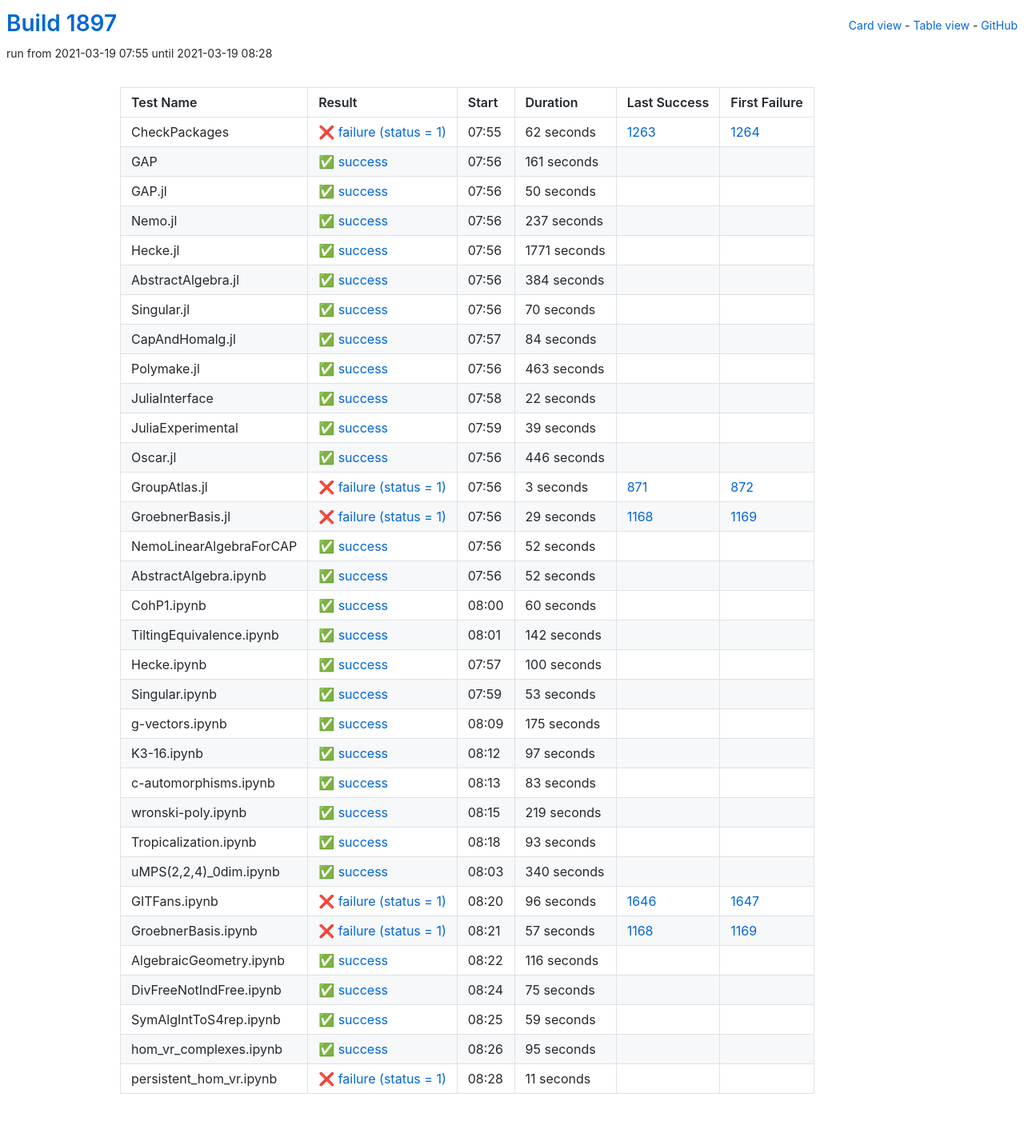
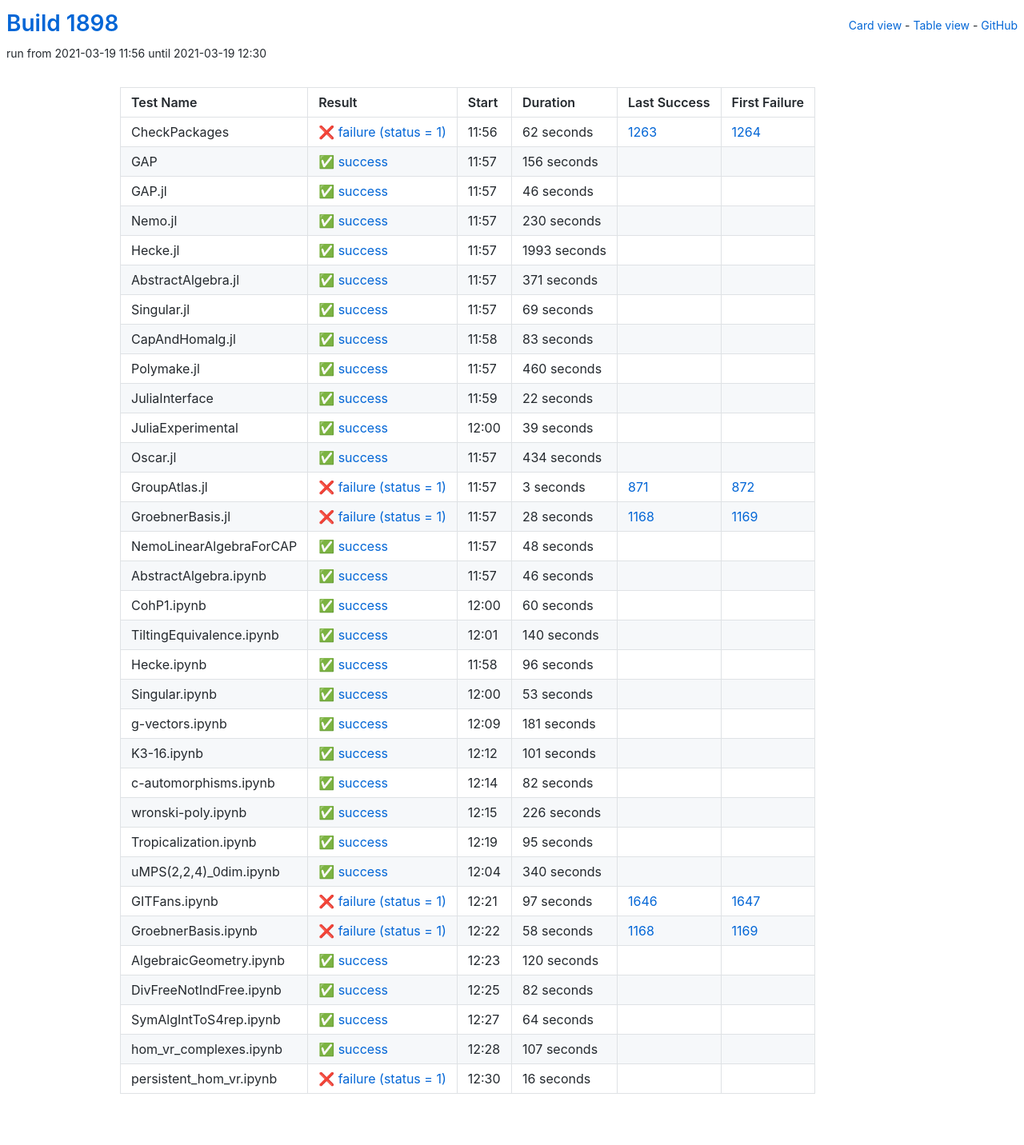
Before and after one commit to oscar-system/oscar-ci-status-stable, a Jekyll site: the page built from table.html, in a window 1280 px wide. Shown: the whole page at 80% size. Built offline with Jekyll 4.4.1, drawn with Linux system fonts in a browser that asks for light colours.

Commit message:
Build #1898

```diff
--- a/_data/ci.yml
+++ b/_data/ci.yml
@@ -1,6 +1,6 @@
 ---
-build: 1897
-build_url: https://oscarci.mathematik.uni-kl.de/job/oscar-stable/1897/
+build: 1898
+build_url: https://oscarci.mathematik.uni-kl.de/job/oscar-stable/1898/
 job: oscar-stable
 organization: oscar-system
 repo: oscar-ci-status-stable
@@ -8,8 +8,8 @@ repourl: https://github.com/oscar-system/oscar-ci-status-stable
 tests:
 - name: CheckPackages
   id: checkpackages
-  log: https://oscarci.mathematik.uni-kl.de/job/oscar-stable/1897/artifact/logs/build-1897/CheckPackages.log
-  start: 2021-03-19 07:55
+  log: https://oscarci.mathematik.uni-kl.de/job/oscar-stable/1898/artifact/logs/build-1898/CheckPackages.log
+  start: 2021-03-19 11:56
   success: false
   exitcode: 1
   status: failure
@@ -20,104 +20,104 @@ tests:
   first_failure_url: https://oscarci.mathematik.uni-kl.de/job/oscar-stable/1264/
 - name: GAP
   id: gap
-  log: https://oscarci.mathematik.uni-kl.de/job/oscar-stable/1897/artifact/logs/build-1897/GAP.log
-  start: 2021-03-19 07:56
+  log: https://oscarci.mathematik.uni-kl.de/job/oscar-stable/1898/artifact/logs/build-1898/GAP.log
+  start: 2021-03-19 11:57
   success: true
   exitcode: 0
   status: success
-  duration: 161
+  duration: 156
   last_success: false
   last_success_url:
   first_failure: false
   first_failure_url:
 - name: GAP.jl
   id: gap-jl
-  log: https://oscarci.mathematik.uni-kl.de/job/oscar-stable/1897/artifact/logs/build-1897/GAP.jl.log
-  start: 2021-03-19 07:56
+  log: https://oscarci.mathematik.uni-kl.de/job/oscar-stable/1898/artifact/logs/build-1898/GAP.jl.log
+  start: 2021-03-19 11:57
   success: true
   exitcode: 0
   status: success
-  duration: 50
+  duration: 46
   last_success: false
   last_success_url:
   first_failure: false
   first_failure_url:
 - name: Nemo.jl
   id: nemo-jl
-  log: https://oscarci.mathematik.uni-kl.de/job/oscar-stable/1897/artifact/logs/build-1897/Nemo.jl.log
-  start: 2021-03-19 07:56
+  log: https://oscarci.mathematik.uni-kl.de/job/oscar-stable/1898/artifact/logs/build-1898/Nemo.jl.log
+  start: 2021-03-19 11:57
   success: true
   exitcode: 0
   status: success
-  duration: 237
+  duration: 230
   last_success: false
   last_success_url:
   first_failure: false
   first_failure_url:
 - name: Hecke.jl
   id: hecke-jl
-  log: https://oscarci.mathematik.uni-kl.de/job/oscar-stable/1897/artifact/logs/build-1897/Hecke.jl.log
-  start: 2021-03-19 07:56
+  log: https://oscarci.mathematik.uni-kl.de/job/oscar-stable/1898/artifact/logs/build-1898/Hecke.jl.log
+  start: 2021-03-19 11:57
   success: true
   exitcode: 0
   status: success
-  duration: 1771
+  duration: 1993
   last_success: false
   last_success_url:
   first_failure: false
   first_failure_url:
 - name: AbstractAlgebra.jl
   id: abstractalgebra-jl
-  log: https://oscarci.mathematik.uni-kl.de/job/oscar-stable/1897/artifact/logs/build-1897/AbstractAlgebra.jl.log
-  start: 2021-03-19 07:56
+  log: https://oscarci.mathematik.uni-kl.de/job/oscar-stable/1898/artifact/logs/build-1898/AbstractAlgebra.jl.log
+  start: 2021-03-19 11:57
   success: true
   exitcode: 0
   status: success
-  duration: 384
+  duration: 371
   last_success: false
   last_success_url:
   first_failure: false
   first_failure_url:
 - name: Singular.jl
   id: singular-jl
-  log: https://oscarci.mathematik.uni-kl.de/job/oscar-stable/1897/artifact/logs/build-1897/Singular.jl.log
-  start: 2021-03-19 07:56
+  log: https://oscarci.mathematik.uni-kl.de/job/oscar-stable/1898/artifact/logs/build-1898/Singular.jl.log
+  start: 2021-03-19 11:57
   success: true
   exitcode: 0
   status: success
-  duration: 70
+  duration: 69
   last_success: false
   last_success_url:
   first_failure: false
   first_failure_url:
 - name: CapAndHomalg.jl
   id: capandhomalg-jl
-  log: https://oscarci.mathematik.uni-kl.de/job/oscar-stable/1897/artifact/logs/build-1897/CapAndHomalg.jl.log
-  start: 2021-03-19 07:57
+  log: https://oscarci.mathematik.uni-kl.de/job/oscar-stable/1898/artifact/logs/build-1898/CapAndHomalg.jl.log
+  start: 2021-03-19 11:58
   success: true
   exitcode: 0
   status: success
-  duration: 84
+  duration: 83
   last_success: false
   last_success_url:
   first_failure: false
   first_failure_url:
 - name: Polymake.jl
   id: polymake-jl
-  log: https://oscarci.mathematik.uni-kl.de/job/oscar-stable/1897/artifact/logs/build-1897/Polymake.jl.log
-  start: 2021-03-19 07:56
+  log: https://oscarci.mathematik.uni-kl.de/job/oscar-stable/1898/artifact/logs/build-1898/Polymake.jl.log
+  start: 2021-03-19 11:57
   success: true
   exitcode: 0
   status: success
-  duration: 463
+  duration: 460
   last_success: false
   last_success_url:
   first_failure: false
   first_failure_url:
 - name: JuliaInterface
   id: juliainterface
-  log: https://oscarci.mathematik.uni-kl.de/job/oscar-stable/1897/artifact/logs/build-1897/JuliaInterface.log
-  start: 2021-03-19 07:58
+  log: https://oscarci.mathematik.uni-kl.de/job/oscar-stable/1898/artifact/logs/build-1898/JuliaInterface.log
+  start: 2021-03-19 11:59
   success: true
   exitcode: 0
   status: success
@@ -128,8 +128,8 @@ tests:
   first_failure_url:
 - name: JuliaExperimental
   id: juliaexperimental
-  log: https://oscarci.mathematik.uni-kl.de/job/oscar-stable/1897/artifact/logs/build-1897/JuliaExperimental.log
-  start: 2021-03-19 07:59
+  log: https://oscarci.mathematik.uni-kl.de/job/oscar-stable/1898/artifact/logs/build-1898/JuliaExperimental.log
+  start: 2021-03-19 12:00
   success: true
   exitcode: 0
   status: success
@@ -140,20 +140,20 @@ tests:
   first_failure_url:
 - name: Oscar.jl
   id: oscar-jl
-  log: https://oscarci.mathematik.uni-kl.de/job/oscar-stable/1897/artifact/logs/build-1897/Oscar.jl.log
-  start: 2021-03-19 07:56
+  log: https://oscarci.mathematik.uni-kl.de/job/oscar-stable/1898/artifact/logs/build-1898/Oscar.jl.log
+  start: 2021-03-19 11:57
   success: true
   exitcode: 0
   status: success
-  duration: 446
+  duration: 434
   last_success: false
   last_success_url:
   first_failure: false
   first_failure_url:
 - name: GroupAtlas.jl
   id: groupatlas-jl
-  log: https://oscarci.mathematik.uni-kl.de/job/oscar-stable/1897/artifact/logs/build-1897/GroupAtlas.jl.log
-  start: 2021-03-19 07:56
+  log: https://oscarci.mathematik.uni-kl.de/job/oscar-stable/1898/artifact/logs/build-1898/GroupAtlas.jl.log
+  start: 2021-03-19 11:57
   success: false
   exitcode: 1
   status: failure
@@ -164,44 +164,44 @@ tests:
   first_failure_url: https://oscarci.mathematik.uni-kl.de/job/oscar-stable/872/
 - name: GroebnerBasis.jl
   id: groebnerbasis-jl
-  log: https://oscarci.mathematik.uni-kl.de/job/oscar-stable/1897/artifact/logs/build-1897/GroebnerBasis.jl.log
-  start: 2021-03-19 07:56
+  log: https://oscarci.mathematik.uni-kl.de/job/oscar-stable/1898/artifact/logs/build-1898/GroebnerBasis.jl.log
+  start: 2021-03-19 11:57
   success: false
   exitcode: 1
   status: failure
-  duration: 29
+  duration: 28
   last_success: 1168
   last_success_url: https://oscarci.mathematik.uni-kl.de/job/oscar-stable/1168/
   first_failure: 1169
   first_failure_url: https://oscarci.mathematik.uni-kl.de/job/oscar-stable/1169/
 - name: NemoLinearAlgebraForCAP
   id: nemolinearalgebraforcap
-  log: https://oscarci.mathematik.uni-kl.de/job/oscar-stable/1897/artifact/logs/build-1897/NemoLinearAlgebraForCAP.log
-  start: 2021-03-19 07:56
+  log: https://oscarci.mathematik.uni-kl.de/job/oscar-stable/1898/artifact/logs/build-1898/NemoLinearAlgebraForCAP.log
+  start: 2021-03-19 11:57
   success: true
   exitcode: 0
   status: success
-  duration: 52
+  duration: 48
   last_success: false
   last_success_url:
   first_failure: false
   first_failure_url:
 - name: AbstractAlgebra.ipynb
   id: abstractalgebra-ipynb
-  log: https://oscarci.mathematik.uni-kl.de/job/oscar-stable/1897/artifact/logs/build-1897/AbstractAlgebra.ipynb.log
-  start: 2021-03-19 07:56
+  log: https://oscarci.mathematik.uni-kl.de/job/oscar-stable/1898/artifact/logs/build-1898/AbstractAlgebra.ipynb.log
+  start: 2021-03-19 11:57
   success: true
   exitcode: 0
   status: success
-  duration: 52
+  duration: 46
   last_success: false
   last_success_url:
   first_failure: false
   first_failure_url:
 - name: CohP1.ipynb
   id: cohp1-ipynb
-  log: https://oscarci.mathematik.uni-kl.de/job/oscar-stable/1897/artifact/logs/build-1897/CohP1.ipynb.log
-  start: 2021-03-19 08:00
+  log: https://oscarci.mathematik.uni-kl.de/job/oscar-stable/1898/artifact/logs/build-1898/CohP1.ipynb.log
+  start: 2021-03-19 12:00
   success: true
   exitcode: 0
   status: success
@@ -212,32 +212,32 @@ tests:
   first_failure_url:
 - name: TiltingEquivalence.ipynb
   id: tiltingequivalence-ipynb
-  log: https://oscarci.mathematik.uni-kl.de/job/oscar-stable/1897/artifact/logs/build-1897/TiltingEquivalence.ipynb.log
-  start: 2021-03-19 08:01
+  log: https://oscarci.mathematik.uni-kl.de/job/oscar-stable/1898/artifact/logs/build-1898/TiltingEquivalence.ipynb.log
+  start: 2021-03-19 12:01
   success: true
   exitcode: 0
   status: success
-  duration: 142
+  duration: 140
   last_success: false
   last_success_url:
   first_failure: false
   first_failure_url:
 - name: Hecke.ipynb
   id: hecke-ipynb
-  log: https://oscarci.mathematik.uni-kl.de/job/oscar-stable/1897/artifact/logs/build-1897/Hecke.ipynb.log
-  start: 2021-03-19 07:57
+  log: https://oscarci.mathematik.uni-kl.de/job/oscar-stable/1898/artifact/logs/build-1898/Hecke.ipynb.log
+  start: 2021-03-19 11:58
   success: true
   exitcode: 0
   status: success
-  duration: 100
+  duration: 96
   last_success: false
   last_success_url:
   first_failure: false
   first_failure_url:
 - name: Singular.ipynb
   id: singular-ipynb
-  log: https://oscarci.mathematik.uni-kl.de/job/oscar-stable/1897/artifact/logs/build-1897/Singular.ipynb.log
-  start: 2021-03-19 07:59
+  log: https://oscarci.mathematik.uni-kl.de/job/oscar-stable/1898/artifact/logs/build-1898/Singular.ipynb.log
+  start: 2021-03-19 12:00
   success: true
   exitcode: 0
   status: success
@@ -248,68 +248,68 @@ tests:
   first_failure_url:
 - name: g-vectors.ipynb
   id: g-vectors-ipynb
-  log: https://oscarci.mathematik.uni-kl.de/job/oscar-stable/1897/artifact/logs/build-1897/g-vectors.ipynb.log
-  start: 2021-03-19 08:09
+  log: https://oscarci.mathematik.uni-kl.de/job/oscar-stable/1898/artifact/logs/build-1898/g-vectors.ipynb.log
+  start: 2021-03-19 12:09
   success: true
   exitcode: 0
   status: success
-  duration: 175
+  duration: 181
   last_success: false
   last_success_url:
   first_failure: false
   first_failure_url:
 - name: K3-16.ipynb
   id: k3-16-ipynb
-  log: https://oscarci.mathematik.uni-kl.de/job/oscar-stable/1897/artifact/logs/build-1897/K3-16.ipynb.log
-  start: 2021-03-19 08:12
+  log: https://oscarci.mathematik.uni-kl.de/job/oscar-stable/1898/artifact/logs/build-1898/K3-16.ipynb.log
+  start: 2021-03-19 12:12
   success: true
   exitcode: 0
   status: success
-  duration: 97
+  duration: 101
   last_success: false
   last_success_url:
   first_failure: false
   first_failure_url:
 - name: c-automorphisms.ipynb
   id: c-automorphisms-ipynb
-  log: https://oscarci.mathematik.uni-kl.de/job/oscar-stable/1897/artifact/logs/build-1897/c-automorphisms.ipynb.log
-  start: 2021-03-19 08:13
+  log: https://oscarci.mathematik.uni-kl.de/job/oscar-stable/1898/artifact/logs/build-1898/c-automorphisms.ipynb.log
+  start: 2021-03-19 12:14
   success: true
   exitcode: 0
   status: success
-  duration: 83
+  duration: 82
   last_success: false
   last_success_url:
   first_failure: false
   first_failure_url:
 - name: wronski-poly.ipynb
   id: wronski-poly-ipynb
-  log: https://oscarci.mathematik.uni-kl.de/job/oscar-stable/1897/artifact/logs/build-1897/wronski-poly.ipynb.log
-  start: 2021-03-19 08:15
+  log: https://oscarci.mathematik.uni-kl.de/job/oscar-stable/1898/artifact/logs/build-1898/wronski-poly.ipynb.log
+  start: 2021-03-19 12:15
   success: true
   exitcode: 0
   status: success
-  duration: 219
+  duration: 226
   last_success: false
   last_success_url:
   first_failure: false
   first_failure_url:
 - name: Tropicalization.ipynb
   id: tropicalization-ipynb
-  log: https://oscarci.mathematik.uni-kl.de/job/oscar-stable/1897/artifact/logs/build-1897/Tropicalization.ipynb.log
-  start: 2021-03-19 08:18
+  log: https://oscarci.mathematik.uni-kl.de/job/oscar-stable/1898/artifact/logs/build-1898/Tropicalization.ipynb.log
+  start: 2021-03-19 12:19
   success: true
   exitcode: 0
   status: success
-  duration: 93
+  duration: 95
   last_success: false
   last_success_url:
   first_failure: false
   first_failure_url:
 - name: uMPS(2,2,4)_0dim.ipynb
   id: umps-2-2-4-0dim-ipynb
-  log: https://oscarci.mathematik.uni-kl.de/job/oscar-stable/1897/artifact/logs/build-1897/uMPS-2-2-4-_0dim.ipynb.log
-  start: 2021-03-19 08:03
+  log: https://oscarci.mathematik.uni-kl.de/job/oscar-stable/1898/artifact/logs/build-1898/uMPS-2-2-4-_0dim.ipynb.log
+  start: 2021-03-19 12:04
   success: true
   exitcode: 0
   status: success
@@ -320,84 +320,84 @@ tests:
   first_failure_url:
 - name: GITFans.ipynb
   id: gitfans-ipynb
-  log: https://oscarci.mathematik.uni-kl.de/job/oscar-stable/1897/artifact/logs/build-1897/GITFans.ipynb.log
-  start: 2021-03-19 08:20
+  log: https://oscarci.mathematik.uni-kl.de/job/oscar-stable/1898/artifact/logs/build-1898/GITFans.ipynb.log
+  start: 2021-03-19 12:21
   success: false
   exitcode: 1
   status: failure
-  duration: 96
+  duration: 97
   last_success: 1646
   last_success_url: https://oscarci.mathematik.uni-kl.de/job/oscar-stable/1646/
   first_failure: 1647
   first_failure_url: https://oscarci.mathematik.uni-kl.de/job/oscar-stable/1647/
 - name: GroebnerBasis.ipynb
   id: groebnerbasis-ipynb
-  log: https://oscarci.mathematik.uni-kl.de/job/oscar-stable/1897/artifact/logs/build-1897/GroebnerBasis.ipynb.log
-  start: 2021-03-19 08:21
+  log: https://oscarci.mathematik.uni-kl.de/job/oscar-stable/1898/artifact/logs/build-1898/GroebnerBasis.ipynb.log
+  start: 2021-03-19 12:22
   success: false
   exitcode: 1
   status: failure
-  duration: 57
+  duration: 58
   last_success: 1168
   last_success_url: https://oscarci.mathematik.uni-kl.de/job/oscar-stable/1168/
   first_failure: 1169
   first_failure_url: https://oscarci.mathematik.uni-kl.de/job/oscar-stable/1169/
 - name: AlgebraicGeometry.ipynb
   id: algebraicgeometry-ipynb
-  log: https://oscarci.mathematik.uni-kl.de/job/oscar-stable/1897/artifact/logs/build-1897/AlgebraicGeometry.ipynb.log
-  start: 2021-03-19 08:22
+  log: https://oscarci.mathematik.uni-kl.de/job/oscar-stable/1898/artifact/logs/build-1898/AlgebraicGeometry.ipynb.log
+  start: 2021-03-19 12:23
   success: true
   exitcode: 0
   status: success
-  duration: 116
+  duration: 120
   last_success: false
   last_success_url:
   first_failure: false
   first_failure_url:
 - name: DivFreeNotIndFree.ipynb
   id: divfreenotindfree-ipynb
-  log: https://oscarci.mathematik.uni-kl.de/job/oscar-stable/1897/artifact/logs/build-1897/DivFreeNotIndFree.ipynb.log
-  start: 2021-03-19 08:24
+  log: https://oscarci.mathematik.uni-kl.de/job/oscar-stable/1898/artifact/logs/build-1898/DivFreeNotIndFree.ipynb.log
+  start: 2021-03-19 12:25
   success: true
   exitcode: 0
   status: success
-  duration: 75
+  duration: 82
   last_success: false
   last_success_url:
   first_failure: false
   first_failure_url:
 - name: SymAlgIntToS4rep.ipynb
   id: symalginttos4rep-ipynb
-  log: https://oscarci.mathematik.uni-kl.de/job/oscar-stable/1897/artifact/logs/build-1897/SymAlgIntToS4rep.ipynb.log
-  start: 2021-03-19 08:25
+  log: https://oscarci.mathematik.uni-kl.de/job/oscar-stable/1898/artifact/logs/build-1898/SymAlgIntToS4rep.ipynb.log
+  start: 2021-03-19 12:27
   success: true
   exitcode: 0
   status: success
-  duration: 59
+  duration: 64
   last_success: false
   last_success_url:
   first_failure: false
   first_failure_url:
 - name: hom_vr_complexes.ipynb
   id: hom-vr-complexes-ipynb
-  log: https://oscarci.mathematik.uni-kl.de/job/oscar-stable/1897/artifact/logs/build-1897/hom_vr_complexes.ipynb.log
-  start: 2021-03-19 08:26
+  log: https://oscarci.mathematik.uni-kl.de/job/oscar-stable/1898/artifact/logs/build-1898/hom_vr_complexes.ipynb.log
+  start: 2021-03-19 12:28
   success: true
   exitcode: 0
   status: success
-  duration: 95
+  duration: 107
   last_success: false
   last_success_url:
   first_failure: false
   first_failure_url:
 - name: persistent_hom_vr.ipynb
   id: persistent-hom-vr-ipynb
-  log: https://oscarci.mathematik.uni-kl.de/job/oscar-stable/1897/artifact/logs/build-1897/persistent_hom_vr.ipynb.log
-  start: 2021-03-19 08:28
+  log: https://oscarci.mathematik.uni-kl.de/job/oscar-stable/1898/artifact/logs/build-1898/persistent_hom_vr.ipynb.log
+  start: 2021-03-19 12:30
   success: false
   exitcode: 1
   status: failure
-  duration: 11
+  duration: 16
   last_success: false
   last_success_url:
   first_failure: false
```
Also changed, not shown: README.md.
